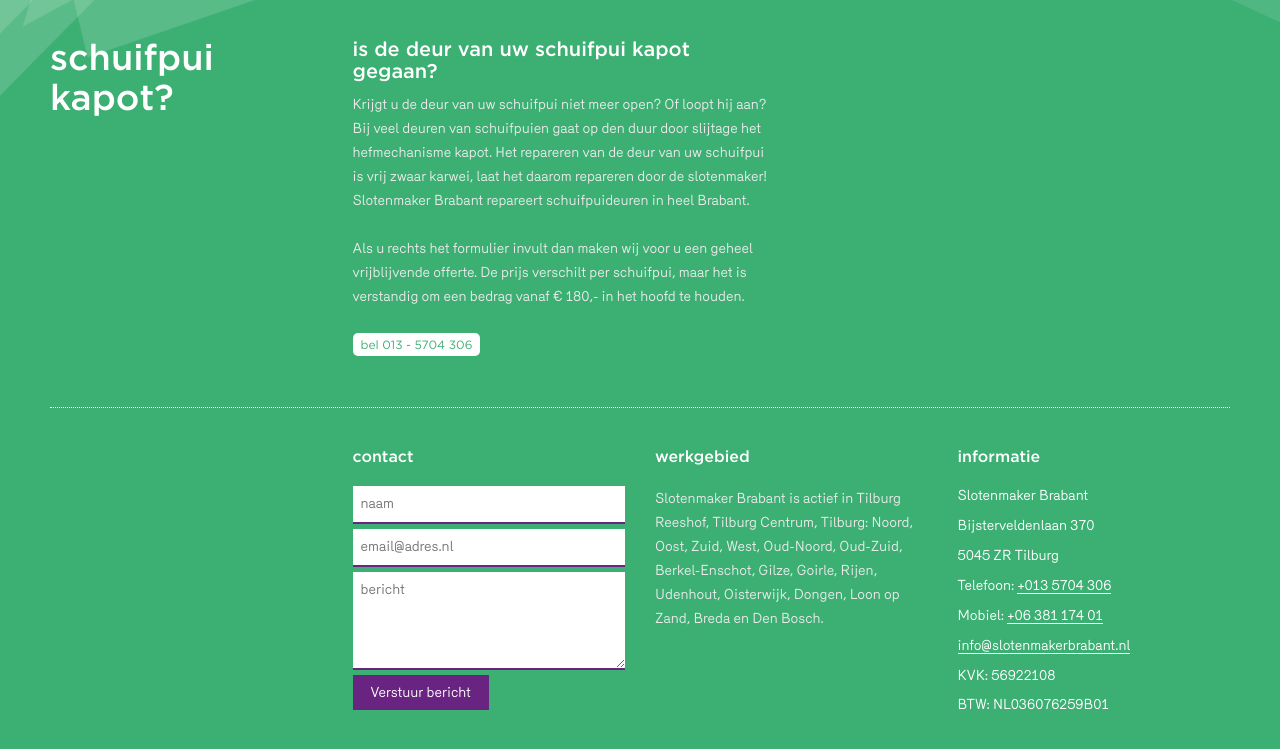
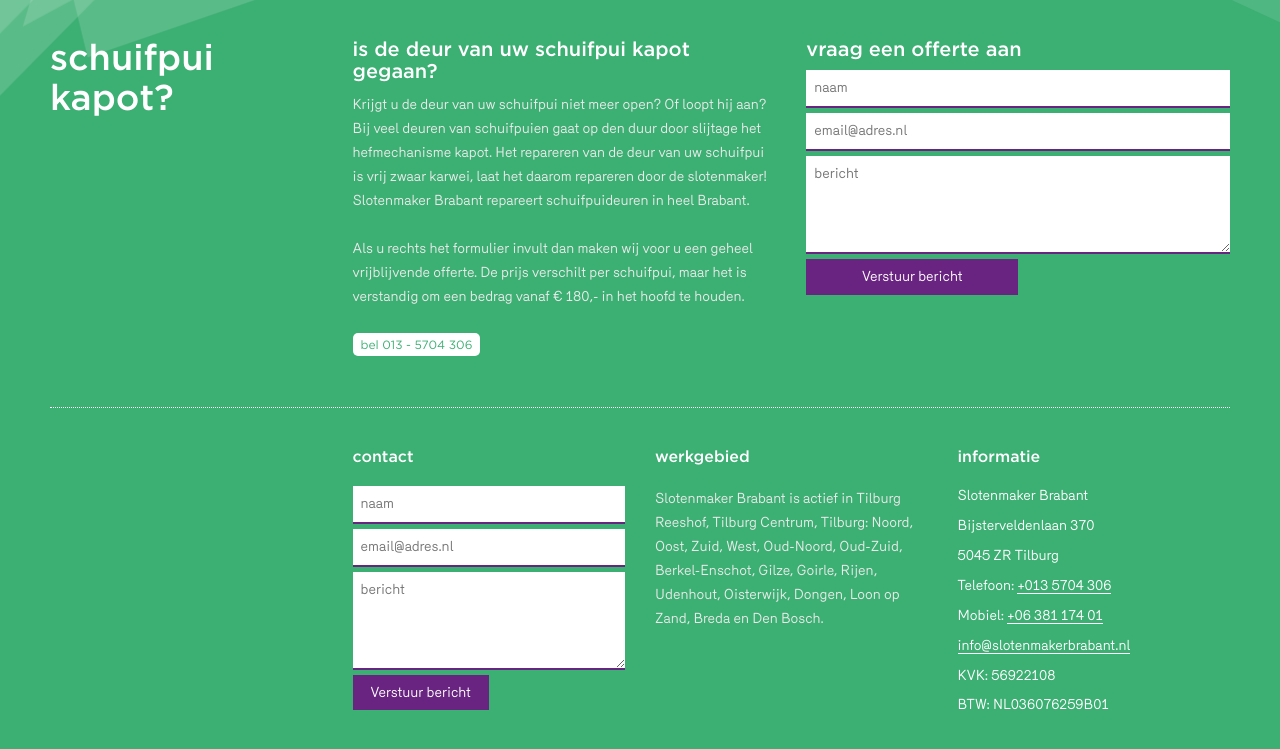
Before and after one commit to evanzummeren/slotenmakerbrabant, a website: page diensten/schuifpui-reparatie/index.html in a window 1280 px wide. Shown: the part 109-858 px from the top of the page. Drawn offline with Linux system fonts and the light colour scheme; a script that the page names is missing.

Commit message:
add change

```diff
--- a/diensten/schuifpui-reparatie/index.html
+++ b/diensten/schuifpui-reparatie/index.html
@@ -104,7 +104,13 @@
 					</p>
 			  </div>
 			  <div class="col-sm-6">
-
+			  <h2>vraag een offerte aan</h2>
+				<form action="https://formspree.io/info@slotenmakerbrabant.nl" method="POST">
+				  <input type="text" name="name" placeholder="naam">
+				  <input type="email" name="_replyto" placeholder="email@adres.nl">
+				  <textarea type="message" name="message" placeholder="bericht" rows="4"></textarea>
+				  <input type="submit" value="Verstuur bericht" value="http://slotenmakerbrabant.nl/mail.html">
+				</form>
 			  </div>
 
 			</div>
```
